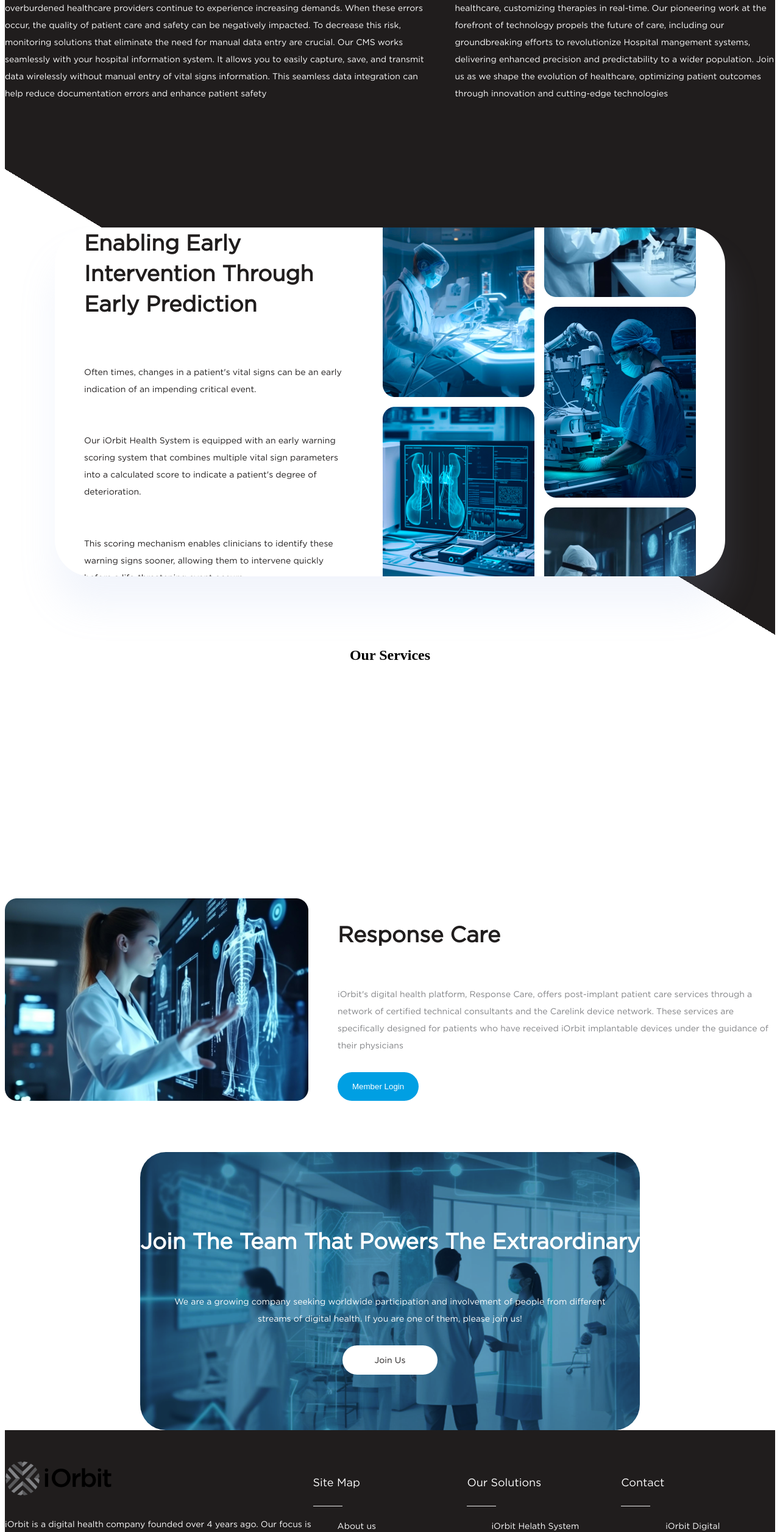
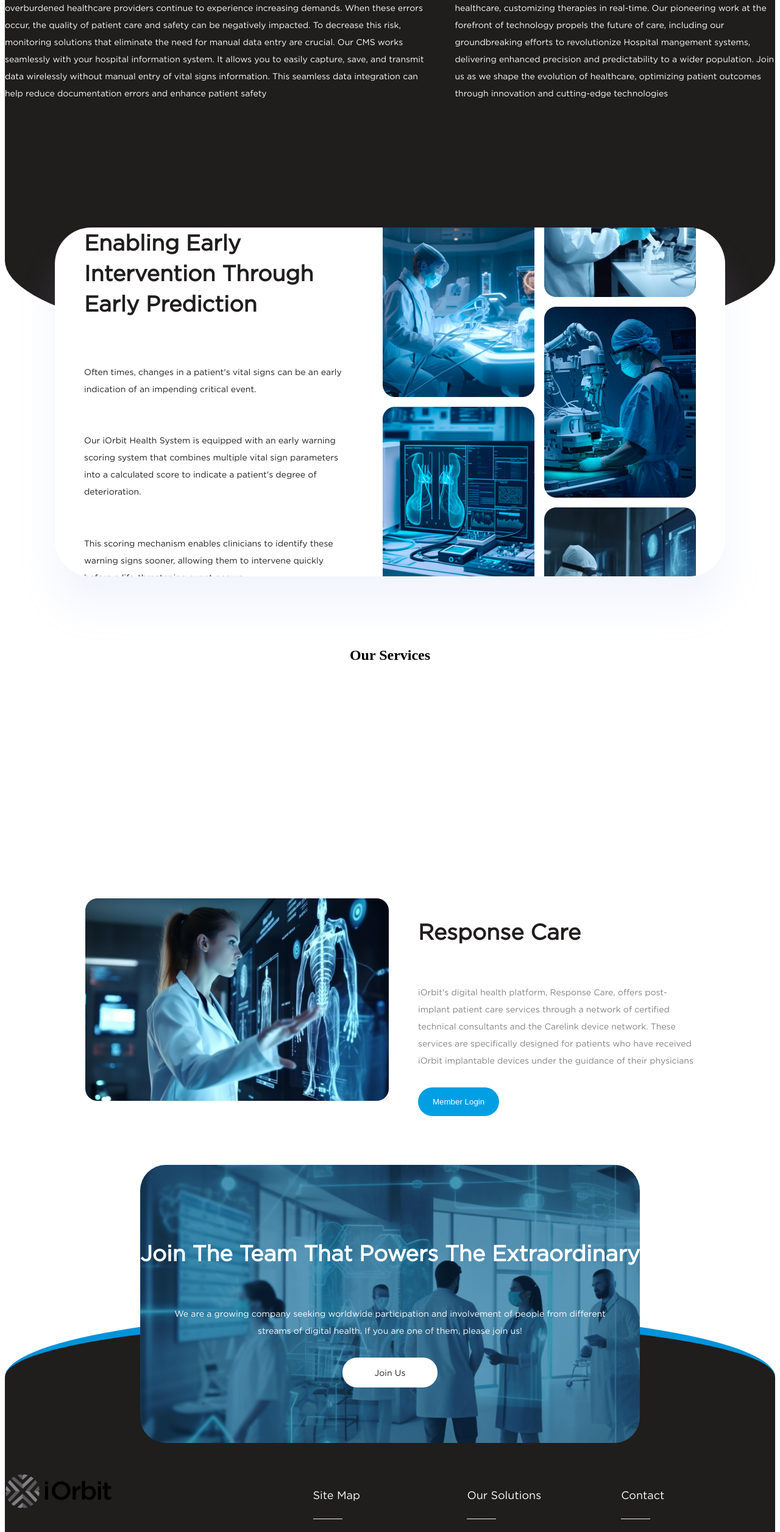
Before and after one commit to athulssiorbit/iorbit-web, a Next.js app: page / in a window 1280 px wide. Shown: the part 4811-7323 px from the top of the page at 61% size. Built offline with nearby package versions, Linux system fonts and the light colour scheme.

Commit message:
curve added

```diff
--- a/app/Pages/JoinUsSection/JoinUs.scss
+++ b/app/Pages/JoinUsSection/JoinUs.scss
@@ -1,7 +1,9 @@
 .join-section {
   display: flex;
   justify-content: center;
-
+  position: relative;
+background-color: #ffffff;
+z-index: -2;
   .join-container {
     color: #ffffff;
     display: flex;
@@ -50,4 +52,16 @@
       word-wrap: break-word;
     }
   }
+
+  .curve{
+    z-index: -1;
+    height: 200px;
+    width: 100%;
+    background-color: #201D1D;
+    position: absolute;
+    bottom: 0;
+    border-top-left-radius: 50%;
+    border-top-right-radius: 50%;
+    border-top: #0094DA 1rem solid;
+  }
 }
--- a/app/Pages/JoinUsSection/JoinUsSection.js
+++ b/app/Pages/JoinUsSection/JoinUsSection.js
@@ -8,7 +8,7 @@ const JoinUsSection = () => {
         <p>We are a growing company seeking worldwide participation and involvement of people from different <br/>streams of digital health. If you are one of them, please join us!</p>
         <button>Join Us</button>
         </div>
-
+    <div class='curve'></div>
     </section>
   )
 }
--- a/app/Pages/ResponseCareSection/Response.scss
+++ b/app/Pages/ResponseCareSection/Response.scss
@@ -2,10 +2,11 @@
   // padding: 6rem 0;
   display: flex;
   justify-content: center;
+  background-color: #FFFFFF;
   // background-image: linear-gradient(to bottom left, #201d1d 50%, #ffffff 50%);
 
   .response-container {
-    max-width: var(--max-width);
+    max-width: 1000px;
     display: flex;
     gap: 3rem;
     margin: 2rem 0 5rem 0;
--- a/app/Pages/SixthSection/SixthSection.js
+++ b/app/Pages/SixthSection/SixthSection.js
@@ -3,7 +3,9 @@ import './SixthSection.scss'
 const SixthSection = () => {
     return (
         <div class="outer">
+             <div class="curve"></div>
             <section class="six-section">
+
                 <div class="six-container" >
                     <div class="left-container">
                         <h2>Enabling Early Intervention Through Early Prediction</h2>
--- a/app/Pages/SixthSection/SixthSection.scss
+++ b/app/Pages/SixthSection/SixthSection.scss
@@ -1,8 +1,9 @@
 .six-section {
+  position: relative;
   padding: 6rem 0;
   display: flex;
   justify-content: center;
-  background-image: linear-gradient(to bottom left, #201d1d 50%, #ffffff 50%);
+  // background-image: linear-gradient(to bottom left, #201d1d 50%, #ffffff 50%);
 }
 // .six-section::before {
 //     background-image: linear-gradient(
@@ -57,3 +58,16 @@
     }
   }
 }
+
+.outer{
+  position: relative;
+
+  .curve {
+    background-color: #201d1d;
+    width: 100%;
+    height: 300px;
+    position: absolute;
+    border-bottom-left-radius: 50%;
+    border-bottom-right-radius: 50%;
+  }
+}
```
